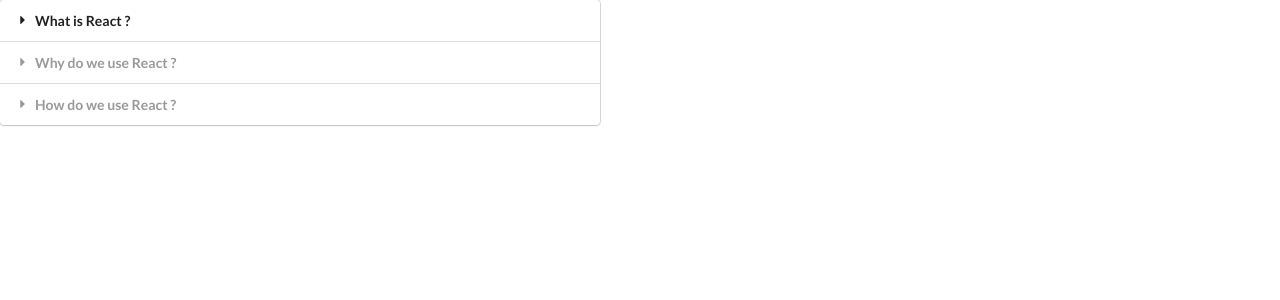
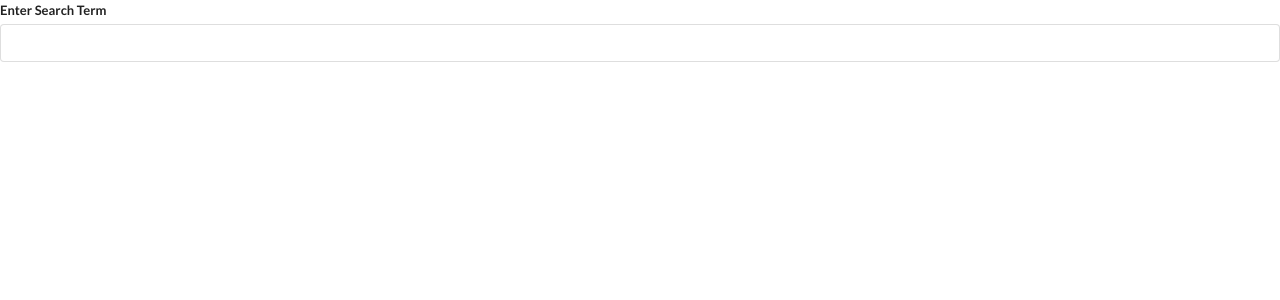
Before and after one commit to SamroodAli/react-widgets, a JavaScript app: page / in a window 1280 px wide. Shown: the top 300 px of the page. Built offline with nearby package versions, Linux system fonts and the light colour scheme.

Commit message:
Wikipedia:Create Search component

```diff
--- a/src/components/App.js
+++ b/src/components/App.js
@@ -1,4 +1,5 @@
-import Accordion from "./Accordion";
+// import Accordion from "./Accordion";
+import Search from "./Search";
 
 const items = [
   {
@@ -16,7 +17,8 @@
 ];
 
 const App = () => {
-  return <Accordion items={items} />;
+  // return <Accordion items={items} />;
+  return <Search />;
 };
 
 export default App;
--- a/src/components/Search.js
+++ b/src/components/Search.js
@@ -1,7 +1,12 @@
 const Search = () => {
   return (
     <div>
-      <p>Hello world</p>
+      <div className="ui form">
+        <div className="field">
+          <label htmlFor="">Enter Search Term</label>
+          <input className="input" />
+        </div>
+      </div>
     </div>
   );
 };
```
